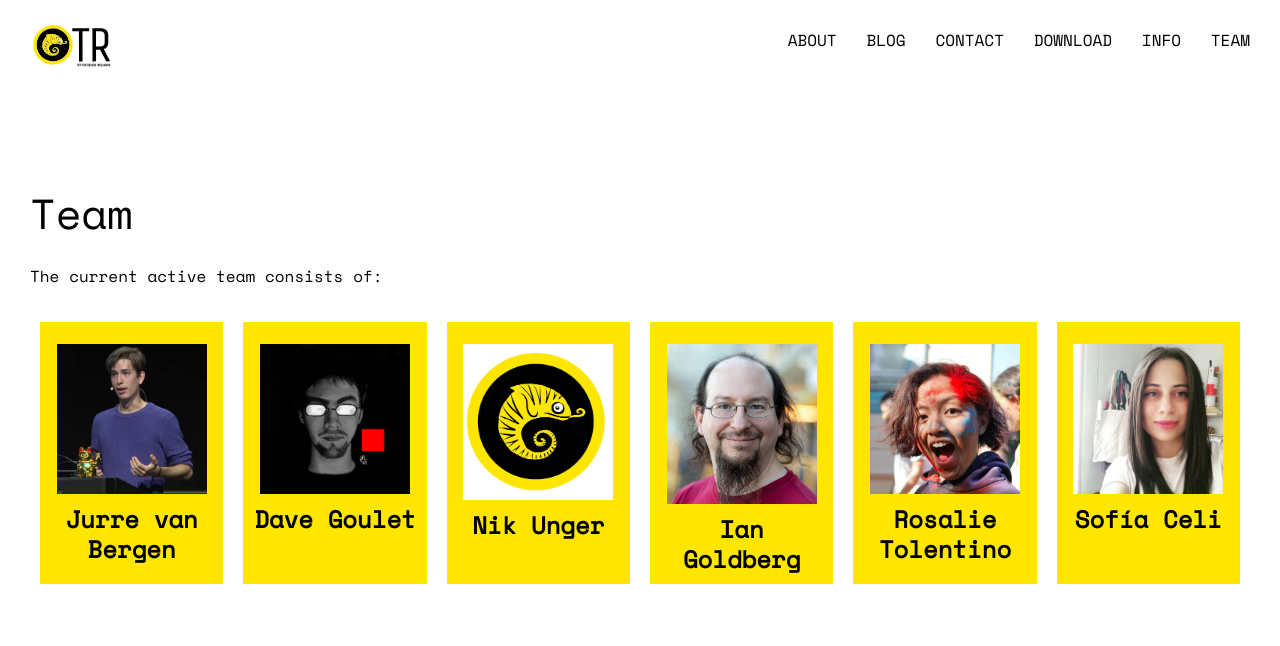
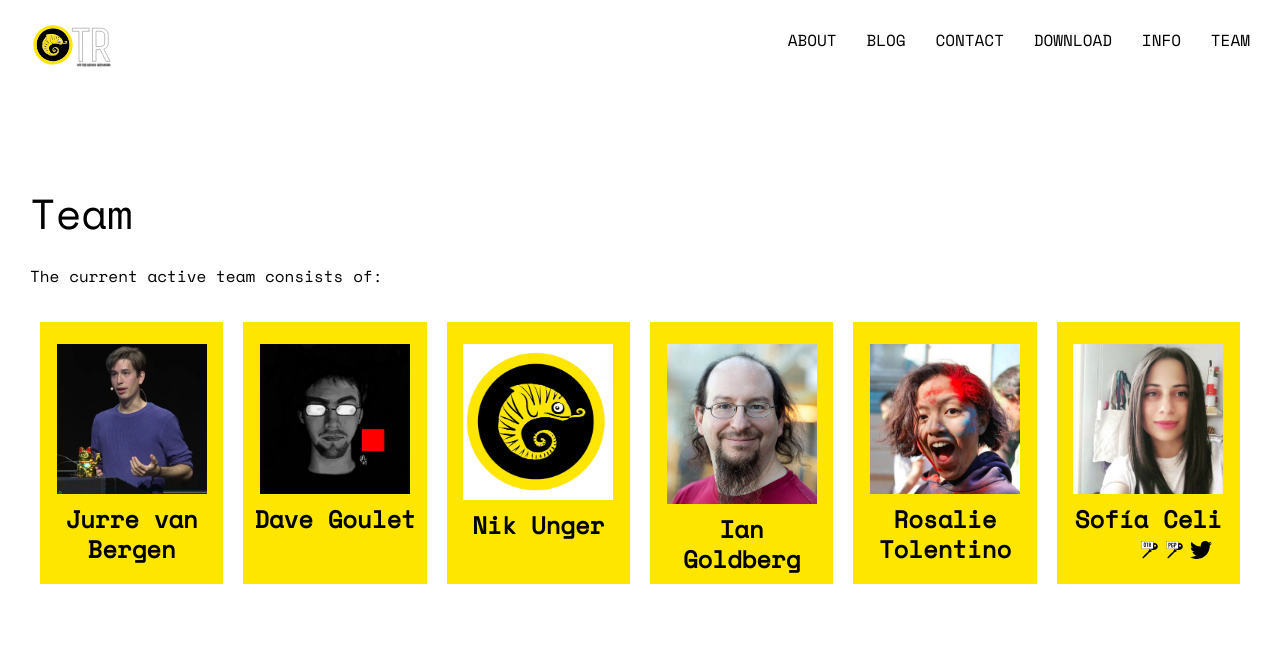
Before and after one commit to otrv4/OTR-website, a Jekyll site: the page built from team.html, in a window 1280 px wide. Shown: the top 646 px of the page. Built offline with Jekyll 4.4.1, drawn with Linux system fonts in a browser that asks for light colours.

Commit message:
Add links to team members

```diff
--- a/_sass/_layout.scss
+++ b/_sass/_layout.scss
@@ -269,3 +269,17 @@
       padding-bottom: 10px;
     }
 }
+
+.team-links {
+  margin-right: 15px;
+}
+
+.team-icon {
+  float: right;
+  margin-right: 3px;
+  > svg {
+    width: 22px;
+    height: 22px;
+    margin-top: 5px;
+  }
+}
--- a/team.html
+++ b/team.html
@@ -48,7 +48,71 @@
         <img src="/images/sofia.png" class="inside-png-image" alt="Sofía Celi" />
 			  <br>
 				<p>Sofía Celi</p>
-			</div>
+        <div class="team-links">
+          <a href="https://twitter.com/claucece" target="_blank" title="Sofía Celi's twitter">
+            <span class="team-icon">
+              <svg  viewBox="0 0 612 612">
+                <path d="M612,116.258c-22.525,9.981-46.694,16.75-72.088,19.772c25.929-15.527,45.777-40.155,55.184-69.411 c-24.322,14.379-51.169,24.82-79.775,30.48c-22.907-24.437-55.49-39.658-91.63-39.658c-69.334,0-125.551,56.217-125.551,125.513 c0,9.828,1.109,19.427,3.251,28.606C197.065,206.32,104.556,156.337,42.641,80.386c-10.823,18.51-16.98,40.078-16.98,63.101 c0,43.559,22.181,81.993,55.835,104.479c-20.575-0.688-39.926-6.348-56.867-15.756v1.568c0,60.806,43.291,111.554,100.693,123.104 c-10.517,2.83-21.607,4.398-33.08,4.398c-8.107,0-15.947-0.803-23.634-2.333c15.985,49.907,62.336,86.199,117.253,87.194 c-42.947,33.654-97.099,53.655-155.916,53.655c-10.134,0-20.116-0.612-29.944-1.721c55.567,35.681,121.536,56.485,192.438,56.485 c230.948,0,357.188-191.291,357.188-357.188l-0.421-16.253C573.872,163.526,595.211,141.422,612,116.258z"/>
+              </svg>
+            </span>
+          </a>
+          <a href="https://twitter.com/claucece" target="_blank" title="Sofía Celi's GPG key">
+            <span class="team-icon">
+						  <svg viewBox="0 0 220.3 221.5" style="enable-background:new 0 0 220.3 221.5;">
+                <style type="text/css">
+	                .st0{fill:#FFFFFF;stroke:#000000;stroke-width:2;stroke-miterlimit:10;}
+                </style>
+                <path d="M107.7,99.2c0.4,1.7,0.9,3.2,1.6,4.6c0.6,1.1,1.3,2.1,2.2,3c0.9,0.9,1.9,1.6,3,2.2c1.4,0.7,2.9,1.3,4.6,1.6
+	c8.9,2,21.2-0.7,28.8-1.6c7.6-0.9,14.9-4.2,20.7-10c13.6-13.6,13.6-35.7,0-49.4c-13.6-13.6-35.7-13.6-49.4,0
+	c-5.8,5.8-9.1,13.2-10,20.7C108.4,78.1,105.7,90.3,107.7,99.2z M157.6,60.7c3.9,3.9,3.9,10.3,0,14.3c-3.9,3.9-10.3,3.9-14.3,0
+	c-3.9-3.9-3.9-10.3,0-14.3C147.3,56.8,153.7,56.8,157.6,60.7z"/>
+                <rect x="15.5" y="21.6" class="st0" width="116.2" height="77.3"/>
+                <path d="M91.5,139.1c11.2-9.9,27.3-15,27.3-15l-1.8-8c-0.3-0.1-5-1-9.3-5.3c-4.5-4.5-5.2-9-5.3-9.2l-8-1.8c0,0-5.1,16.1-15,27.3l2,2
+	l-3.7,3.7l-1.8-1.8L37.8,169l1.8,1.8l-3.7,3.7l-1.8-1.8L24,185.1c-1.2,1.5-1.1,3.6,0.2,4.9l4.2,4.2c1.3,1.3,3.4,1.4,4.9,0.2
+	l12.4-10.1l-1.8-1.8l3.7-3.7l1.8,1.8l38.1-38.1l-1.8-1.8l3.7-3.7L91.5,139.1z"/>
+                <g>
+	              <path d="M34.3,37.9h11.1c3.4,0,6.1,1,8.1,3.1c2,2,3,4.8,3,8.2v5.5c0,3.4-1,6.1-3,8.2c-2,2-4.7,3.1-8.1,3.1h-4v19.1h-7.1V37.9z
+		 M45.1,59.1c1.4,0,2.5-0.4,3.2-1.1c0.8-0.8,1.1-1.8,1.1-3.2V49c0-1.4-0.4-2.5-1.1-3.2c-0.8-0.8-1.8-1.1-3.2-1.1h-3.7v14.5H45.1z"/>
+	              <path d="M77.6,52.6v-4c0-1.5-0.4-2.6-1.1-3.4c-0.8-0.8-1.8-1.2-3.2-1.2c-1.3,0-2.4,0.4-3.2,1.2C69.4,46,69,47.1,69,48.6v25.6
+		c0,1.5,0.4,2.6,1.1,3.4c0.8,0.8,1.8,1.2,3.2,1.2c1.3,0,2.4-0.4,3.2-1.2c0.8-0.8,1.1-1.9,1.1-3.4v-8.3h-4.3v-6.7h11.4v15
+		c0,3.4-1.1,6.1-3.2,8.2c-2.1,2.1-4.9,3.1-8.3,3.1c-3.4,0-6.2-1-8.3-3.1c-2.1-2.1-3.2-4.8-3.2-8.2V48.6c0-3.4,1.1-6.1,3.2-8.2
+		c2.1-2.1,4.9-3.1,8.3-3.1c3.4,0,6.1,1,8.3,3.1c2.1,2.1,3.2,4.8,3.2,8.2v4H77.6z"/>
+	              <path d="M91.6,37.9h11.1c3.4,0,6.1,1,8.1,3.1c2,2,3,4.8,3,8.2v5.5c0,3.4-1,6.1-3,8.2c-2,2-4.7,3.1-8.1,3.1h-4v19.1h-7.1V37.9z
+		 M102.4,59.1c1.4,0,2.5-0.4,3.2-1.1c0.8-0.8,1.1-1.8,1.1-3.2V49c0-1.4-0.4-2.5-1.1-3.2c-0.8-0.8-1.8-1.1-3.2-1.1h-3.7v14.5H102.4z"
+		/>
+                </g>
+              </svg>
+            </span>
+          </a>
+          <a href="https://twitter.com/claucece" target="_blank" title="Sofía Celi's OTR key">
+            <span class="team-icon">
+              <svg viewBox="0 0 220.3 221.5" style="enable-background:new 0 0 220.3 221.5;">
+                <style type="text/css">
+	                .st0{fill:#FFFFFF;stroke:#000000;stroke-width:2;stroke-miterlimit:10;}
+                </style>
+                <path d="M107.7,99.2c0.4,1.7,0.9,3.2,1.6,4.6c0.6,1.1,1.3,2.1,2.2,3c0.9,0.9,1.9,1.6,3,2.2c1.4,0.7,2.9,1.3,4.6,1.6
+	c8.9,2,21.2-0.7,28.8-1.6c7.6-0.9,14.9-4.2,20.7-10c13.6-13.6,13.6-35.7,0-49.4c-13.6-13.6-35.7-13.6-49.4,0
+	c-5.8,5.8-9.1,13.2-10,20.7C108.4,78.1,105.7,90.3,107.7,99.2z M157.6,60.7c3.9,3.9,3.9,10.3,0,14.3c-3.9,3.9-10.3,3.9-14.3,0
+	c-3.9-3.9-3.9-10.3,0-14.3C147.3,56.8,153.7,56.8,157.6,60.7z"/>
+                <rect x="15.5" y="21.6" class="st0" width="116.2" height="77.3"/>
+                <path d="M91.5,139.1c11.2-9.9,27.3-15,27.3-15l-1.8-8c-0.3-0.1-5-1-9.3-5.3c-4.5-4.5-5.2-9-5.3-9.2l-8-1.8c0,0-5.1,16.1-15,27.3l2,2
+	l-3.7,3.7l-1.8-1.8L37.8,169l1.8,1.8l-3.7,3.7l-1.8-1.8L24,185.1c-1.2,1.5-1.1,3.6,0.2,4.9l4.2,4.2c1.3,1.3,3.4,1.4,4.9,0.2
+	l12.4-10.1l-1.8-1.8l3.7-3.7l1.8,1.8l38.1-38.1l-1.8-1.8l3.7-3.7L91.5,139.1z"/>
+                <g>
+	                <path d="M40.3,77.3c-1.9-1.9-2.9-4.4-2.9-7.5V46.3c0-3.1,1-5.6,2.9-7.5c1.9-1.9,4.5-2.9,7.6-2.9c3.1,0,5.6,1,7.6,2.9
+		c1.9,1.9,2.9,4.4,2.9,7.5v23.5c0,3.1-1,5.6-2.9,7.5c-1.9,1.9-4.5,2.9-7.6,2.9C44.8,80.2,42.3,79.2,40.3,77.3z M50.8,72.9
+		c0.7-0.7,1-1.8,1-3.1V46.3c0-1.4-0.3-2.4-1-3.1c-0.7-0.7-1.7-1.1-2.9-1.1c-1.2,0-2.2,0.4-2.9,1.1c-0.7,0.7-1,1.8-1,3.1v23.5
+		c0,1.4,0.3,2.4,1,3.1c0.7,0.7,1.7,1.1,2.9,1.1C49.1,74,50.1,73.7,50.8,72.9z"/>
+	                <path d="M62.9,36.5h20.8v6.2h-7.1v36.9H70V42.6h-7.1V36.5z"/>
+	                <path d="M103.4,79.6l-4.7-17.8h-3.4v17.8h-6.5V36.5H99c3.1,0,5.6,0.9,7.5,2.8c1.8,1.9,2.8,4.4,2.8,7.5v4.7c0,2-0.4,3.7-1.2,5.2
+		c-0.8,1.5-1.9,2.7-3.3,3.6l5.5,19.3H103.4z M95.3,55.6h3.4c1.3,0,2.3-0.3,3-1c0.7-0.7,1-1.7,1-3v-5c0-1.3-0.3-2.3-1-3
+		c-0.7-0.7-1.7-1-3-1h-3.4V55.6z"/>
+                </g>
+              </svg>
+            </span>
+          </a>
+			  </div>
+		  </div>
 		</div>
 		<br>
 		<br>
```
